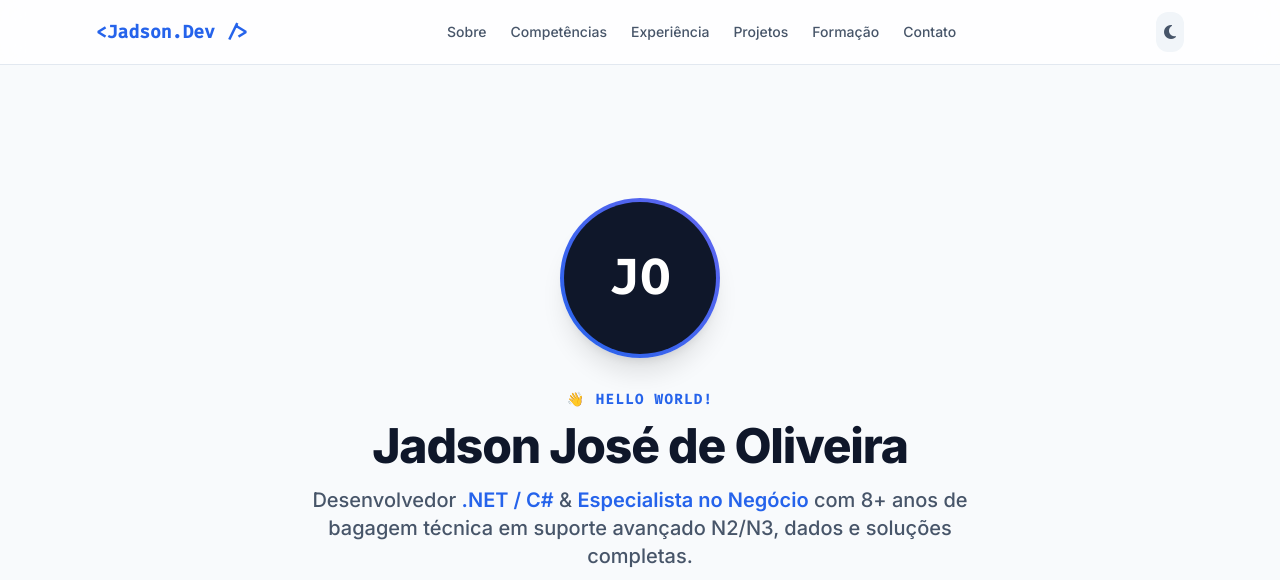
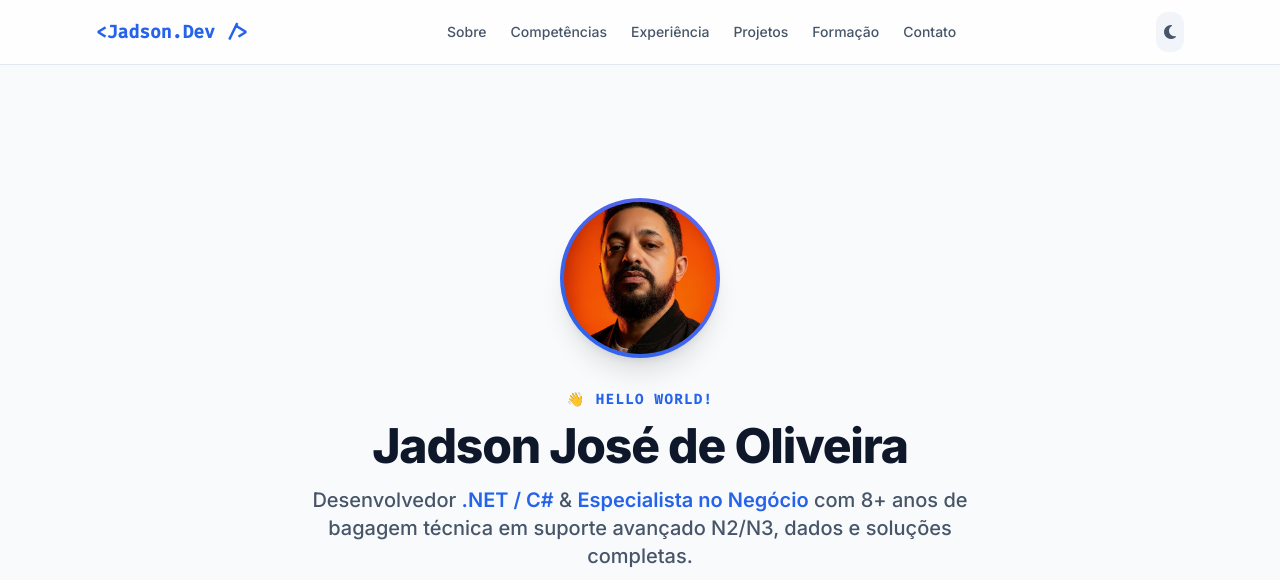
Before and after one commit to JadsonDevWork/JadsonDevWork.github.io, a plain HTML site: page index.html in a window 1280 px wide. Shown: the top 580 px of the page. Drawn offline with nearby package versions, Linux system fonts and the light colour scheme.

Commit message:
update profile avatar

```diff
--- a/index.html
+++ b/index.html
@@ -89,11 +89,9 @@
     <!-- Hero Section -->
     <section id="hero" class="min-h-screen pt-28 pb-16 flex items-center justify-center relative overflow-hidden">
         <div class="max-w-4xl mx-auto px-4 text-center z-10">
-            <!-- Profile Avatar / Initial Circle -->
-            <div class="relative w-32 h-32 sm:w-40 sm:h-40 mx-auto mb-8 rounded-full p-1 bg-gradient-to-tr from-primary-600 to-indigo-500 shadow-xl">
-                <div class="w-full h-full rounded-full bg-slate-900 flex items-center justify-center text-white text-4xl sm:text-5xl font-extrabold tracking-wider code-font">
-                    JO
-                </div>
+           <!-- Profile Avatar / Image -->
+            <div class="relative w-32 h-32 sm:w-40 sm:h-40 mx-auto mb-8 rounded-full p-1 bg-gradient-to-tr from-primary-600 to-indigo-500 shadow-xl overflow-hidden">
+                <img src="foto.jpg" alt="Jadson Oliveira" class="w-full h-full object-cover rounded-full">
             </div>
 
             <!-- Subheading badge -->
```
